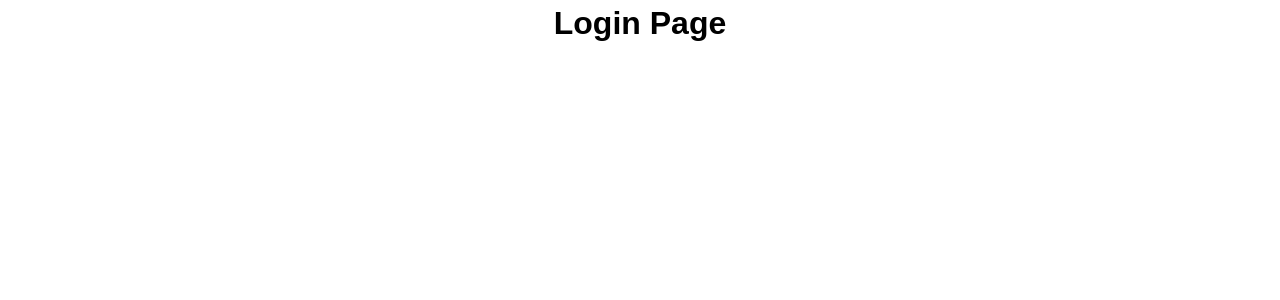
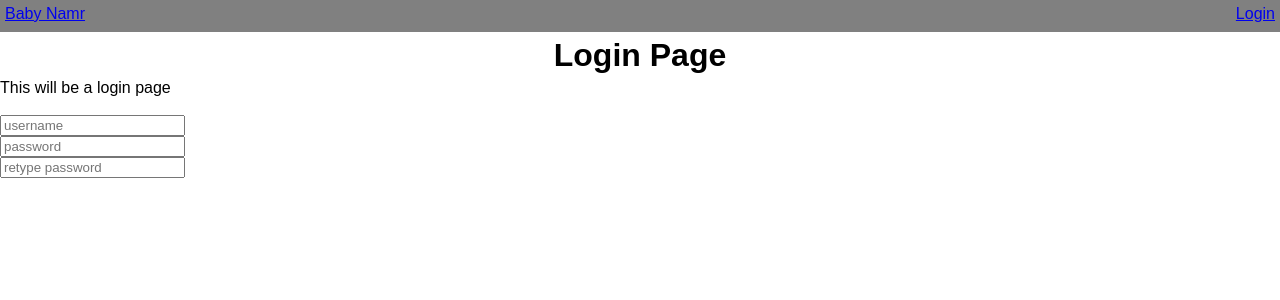
Before and after one commit to tuna42na/baby-namr, a React app: page /#/login in a window 1280 px wide. Shown: the top 300 px of the page. Built offline with nearby package versions, Linux system fonts and the light colour scheme.

Commit message:
Heroku bug (#21)
* Heroku.1

* Heroku.2

* Router.1

* Router.2

* Corejs

* CoreJs Fix

* CoreJs Fix.1

* `npm run build` works with warnings

Co-authored-by: travis holt <trvslhlt@gmail.com>

```diff
--- a/src/App.js
+++ b/src/App.js
@@ -1,6 +1,6 @@
 import React from "react";
-import List from "./components/list";
-import Login from "./components/login";
+import List from "./components/List";
+import Login from "./components/Login";
 import { Switch, Route } from "react-router-dom";
 import { NameListProvider } from "./components/NameListContext";
 
--- a/src/components/Login.js
+++ b/src/components/Login.js
@@ -1,7 +1,22 @@
 import React from "react";
+import Nav from "./Nav";
 
 const Login = () => {
-  return <h1>Login Page</h1>;
+  return (
+    <div>
+      <Nav />
+      <h1>Login Page</h1>
+      <span> This will be a login page </span>
+      <div>
+        <br />
+        <input placeholder="username" />
+        <br />
+        <input placeholder="password" />
+        <br />
+        <input placeholder="retype password" />
+      </div>
+    </div>
+  );
 };
 
 export default Login;
--- a/src/components/NameListContext.js
+++ b/src/components/NameListContext.js
@@ -27,7 +27,7 @@ class NameListProvider extends React.Component {
         },
       ],
       preferences: [],
-      sortBy: "name",
+      sortBy: "popularity",
       namesPerPage: 25,
       nameHistory: null,
       filterDisplay: "visible",
@@ -44,7 +44,7 @@ class NameListProvider extends React.Component {
   // Toggle the filter form modal
   toggleDisplay = () => {
     const filterDisplay =
-      this.state.filterDisplay === "visible" ? "hidden" : "visible";
+      this.state.filterDisplay !== "none" ? "none" : "inherit";
     this.setState({ filterDisplay });
   };
 
--- /dev/null
+++ b/src/components/Nav.js
@@ -0,0 +1,23 @@
+import React from "react";
+import styled from "styled-components";
+import { Link } from "react-router-dom";
+
+const Navigation = styled.nav`
+  height: 2em;
+  background-color: grey;
+  color: white;
+  display: flex;
+  justify-content: space-between;
+  padding: 5px;
+`;
+
+const Nav = () => {
+  return (
+    <Navigation>
+      <Link to="/">Baby Namr</Link>
+      <Link to={"/login"}> Login </Link>
+    </Navigation>
+  );
+};
+
+export default Nav;
--- a/src/components/filterForm.js
+++ b/src/components/filterForm.js
@@ -20,7 +20,7 @@ const Form = () => {
 
   return (
     <>
-      <div style={{ visibility: filterDisplay }} className="formPage">
+      <div style={{ display: filterDisplay }} className="formPage">
         <div className="modal-container">
           <div className="modal">
             <h2>Name Search</h2>
--- a/src/components/list.js
+++ b/src/components/list.js
@@ -1,9 +1,10 @@
 import React, { useContext } from "react";
-import ListItem from "./listItem";
-import PreferenceList from "./preferenceList";
-import OrderNames from "./orderNames";
+import Nav from "./Nav";
+import ListItem from "./ListItem";
+import PreferenceList from "./PreferenceList";
+import OrderNames from "./OrderNames";
 import { NameListContext } from "./NameListContext";
-import Form from "./filterForm";
+import Form from "./FilterForm";
 import babyChic from "../data/chic.png";
 
 const List = () => {
@@ -11,8 +12,8 @@ const List = () => {
 
   return (
     <div>
+      <Nav />
       <Form />
-
       <div className="list-page-container">
         {list.length < 10 ? (
           <div className="loading-chic">
--- a/src/components/orderNames.js
+++ b/src/components/orderNames.js
@@ -25,7 +25,7 @@ const OrderNames = () => {
           name="filter"
           id="filter"
           onChange={(e) => onChangeNumber(e.target.value)}
-          defaultValue={50}
+          defaultValue={25}
         >
           <option value={25}>25</option>
           <option value={50}>50</option>
--- a/webpack.config.dev.js
+++ b/webpack.config.dev.js
@@ -6,8 +6,8 @@ module.exports = merge(baseConfig, {
   devServer: {
     host: "0.0.0.0",
     port: 3000,
-    historyApiFallback: true,
+    // historyApiFallback: true,
   },
-  // publicPath: "/",
+
   devtool: "source-map",
 });
```
Also changed, not shown: package.json (+7 -5 lines), server.js (line endings or trailing spaces), 1 other file (tests, documents, lock files or other folders).
